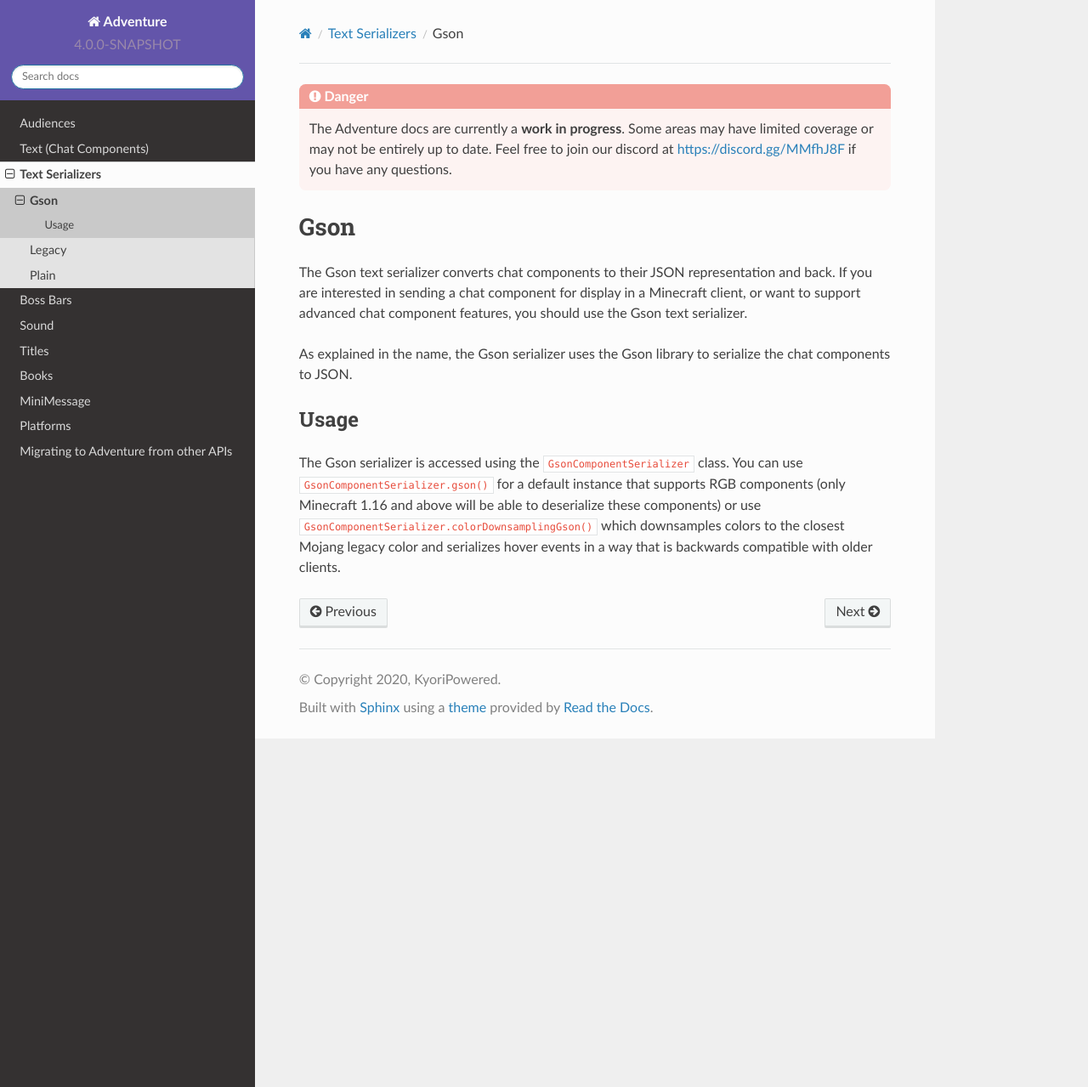
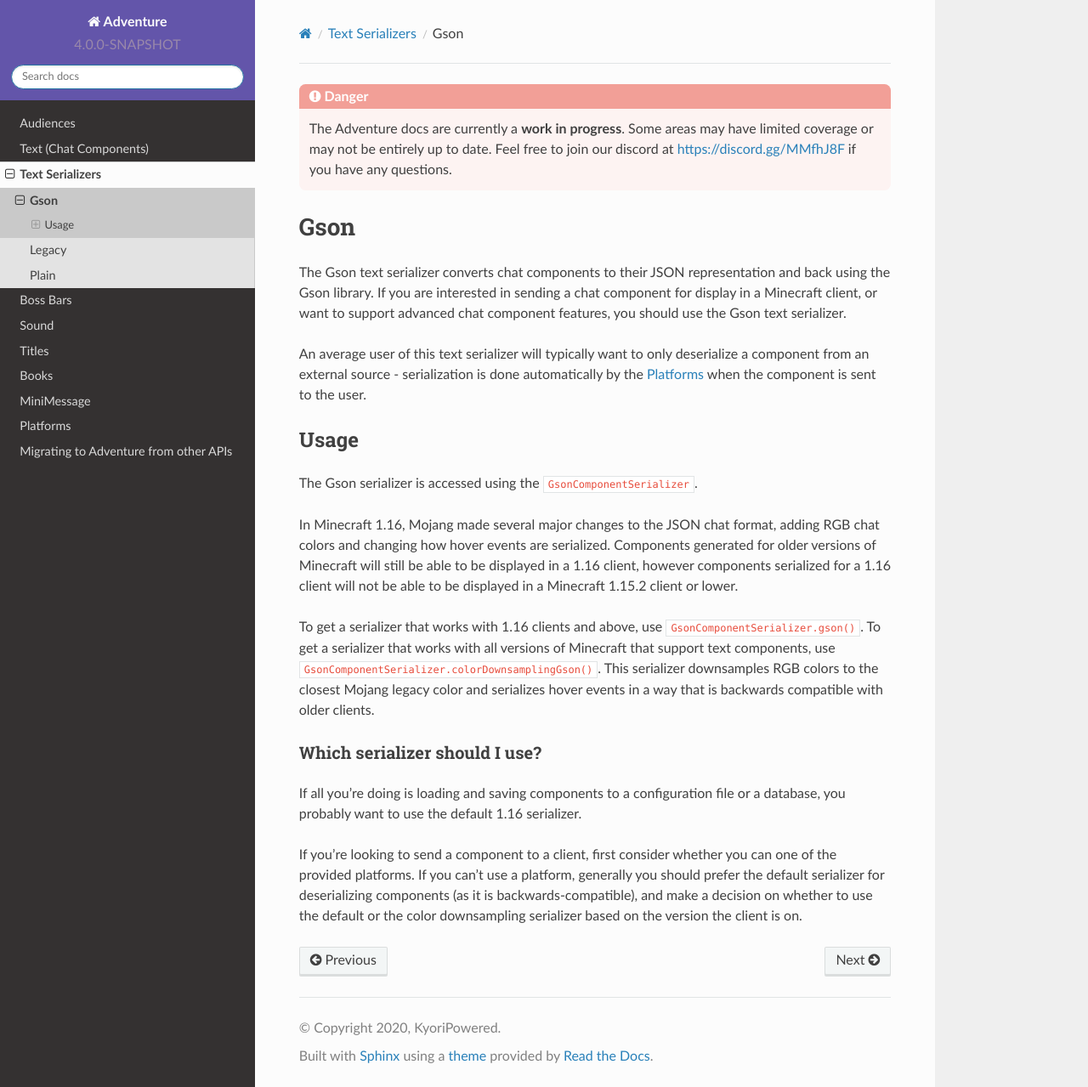
Before and after one commit to KyoriPowered/adventure-docs, a Sphinx documentation site: the page built from source/serializer/gson.rst, in a window 1280 px wide and 1279 px high. Shown: the whole window at 85% size. Built offline with Sphinx 7.4.7 and the Read the Docs theme 2.0.0, drawn with Linux system fonts in a browser that asks for light colours.

Commit message:
expand on serializers a bit

```diff
--- a/source/serializer/gson.rst
+++ b/source/serializer/gson.rst
@@ -3,19 +3,39 @@ Gson
 ====
 
 The Gson text serializer converts chat components to their JSON representation
-and back. If you are interested in sending a chat component for display in a
-Minecraft client, or want to support advanced chat component features, you should
-use the Gson text serializer.
+and back using the Gson library. If you are interested in sending a chat component
+for display in a Minecraft client, or want to support advanced chat component features,
+you should use the Gson text serializer.
 
-As explained in the name, the Gson serializer uses the Gson library to serialize the
-chat components to JSON.
+An average user of this text serializer will typically want to only deserialize a
+component from an external source - serialization is done automatically by the
+:doc:`/platform/index` when the component is sent to the user.
 
 Usage
 -----
 
-The Gson serializer is accessed using the ``GsonComponentSerializer`` class. You can
-use ``GsonComponentSerializer.gson()`` for a default instance that supports RGB components
-(only Minecraft 1.16 and above will be able to deserialize these components) or use
-``GsonComponentSerializer.colorDownsamplingGson()`` which downsamples colors to the
-closest Mojang legacy color and serializes hover events in a way that is backwards
-compatible with older clients.
+The Gson serializer is accessed using the ``GsonComponentSerializer``.
+
+In Minecraft 1.16, Mojang made several major changes to the JSON chat format, adding
+RGB chat colors and changing how hover events are serialized. Components generated for
+older versions of Minecraft will still be able to be displayed in a 1.16 client,
+however components serialized for a 1.16 client will not be able to be displayed in
+a Minecraft 1.15.2 client or lower.
+
+To get a serializer that works with 1.16 clients and above, use
+``GsonComponentSerializer.gson()``. To get a serializer that works with all versions
+of Minecraft that support text components, use ``GsonComponentSerializer.colorDownsamplingGson()``.
+This serializer downsamples RGB colors to the closest Mojang legacy color and serializes
+hover events in a way that is backwards compatible with older clients.
+
+Which serializer should I use?
+^^^^^^^^^^^^^^^^^^^^^^^^^^^^^^
+
+If all you're doing is loading and saving components to a configuration file or a database,
+you probably want to use the default 1.16 serializer.
+
+If you're looking to send a component to a client, first consider whether you can one of the
+provided platforms. If you can't use a platform, generally you should prefer the default
+serializer for deserializing components (as it is backwards-compatible), and make a decision
+on whether to use the default or the color downsampling serializer based on the version the
+client is on.
--- a/source/serializer/plain.rst
+++ b/source/serializer/plain.rst
@@ -14,7 +14,7 @@ color, hover and click events, URL linking, or insertions.
 Usage
 -----
 
-The plain serializer is accessed using the ``PlainComponentSerializer`` class. You can
+The plain serializer is accessed using the ``PlainComponentSerializer``. You can
 use ``PlainComponentSerializer.plain()`` for a default instance that silently ignores
 keybind and translatable components, or construct your own ``PlainComponentSerializer``
 that maps the components to some plain-text representation.
```
Also changed, not shown: source/serializer/legacy.rst (+8 -5 lines).
